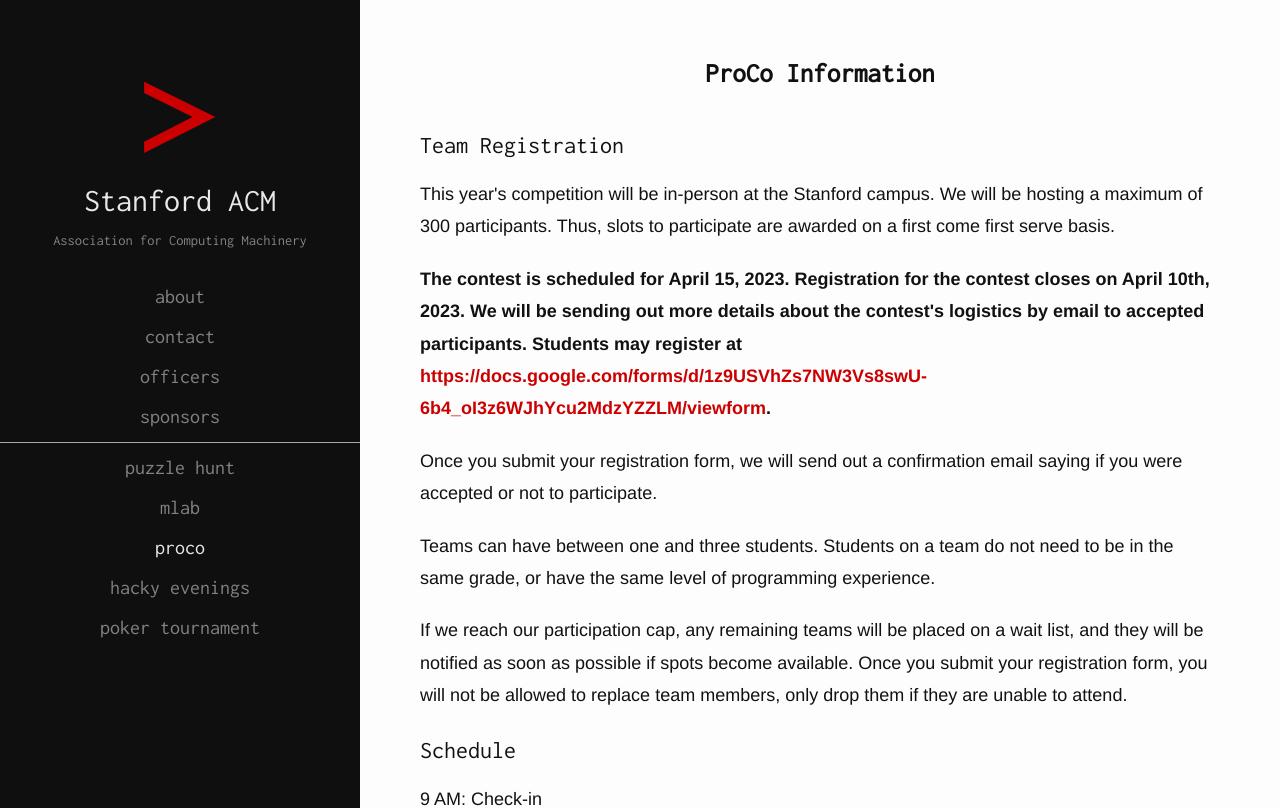
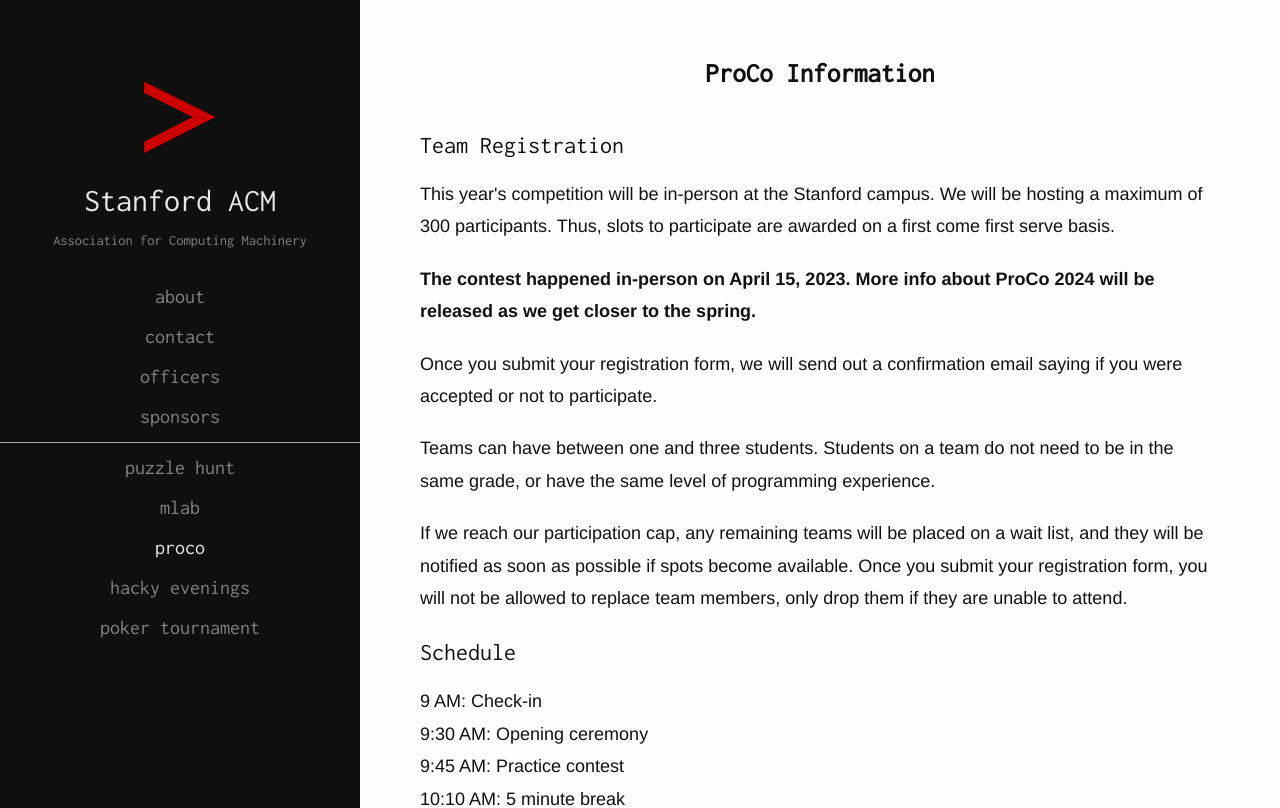
Before and after one commit to StanfordACM/Stanford-ACM, a Next.js app: page /proco/info in a window 1280 px wide. Shown: the top 808 px of the page. Built offline with nearby package versions, Linux system fonts and the light colour scheme.

Commit message:
Fix overflow and update ProCo registration

```diff
--- a/components/section.tsx
+++ b/components/section.tsx
@@ -25,6 +25,7 @@
   font-size: 18px;
   line-height: 1.8em;
   margin-bottom: 20px;
+  overflow-wrap: break-word;
 `;
 
 const LinkContent = styled.a`
--- a/pages/proco/info.tsx
+++ b/pages/proco/info.tsx
@@ -72,14 +72,8 @@
         </Paragraph>
         <Paragraph>
           <strong>
-            The contest is scheduled for April 15, 2023. Registration for the
-            contest closes on April 10th, 2023. We will be sending out more
-            details about the contest&apos;s logistics by email to accepted
-            participants. Students may register at{' '}
-            <LinkComponent href="https://docs.google.com/forms/d/1z9USVhZs7NW3Vs8swU-6b4_oI3z6WJhYcu2MdzYZZLM/viewform">
-              https://docs.google.com/forms/d/1z9USVhZs7NW3Vs8swU-6b4_oI3z6WJhYcu2MdzYZZLM/viewform
-            </LinkComponent>
-            .
+            The contest happened in-person on April 15, 2023. More info about
+            ProCo 2024 will be released as we get closer to the spring.
           </strong>
         </Paragraph>
         <Paragraph>
```
Also changed, not shown: pages/index.tsx (+2 -6 lines), pages/proco.tsx (+2 -6 lines).
